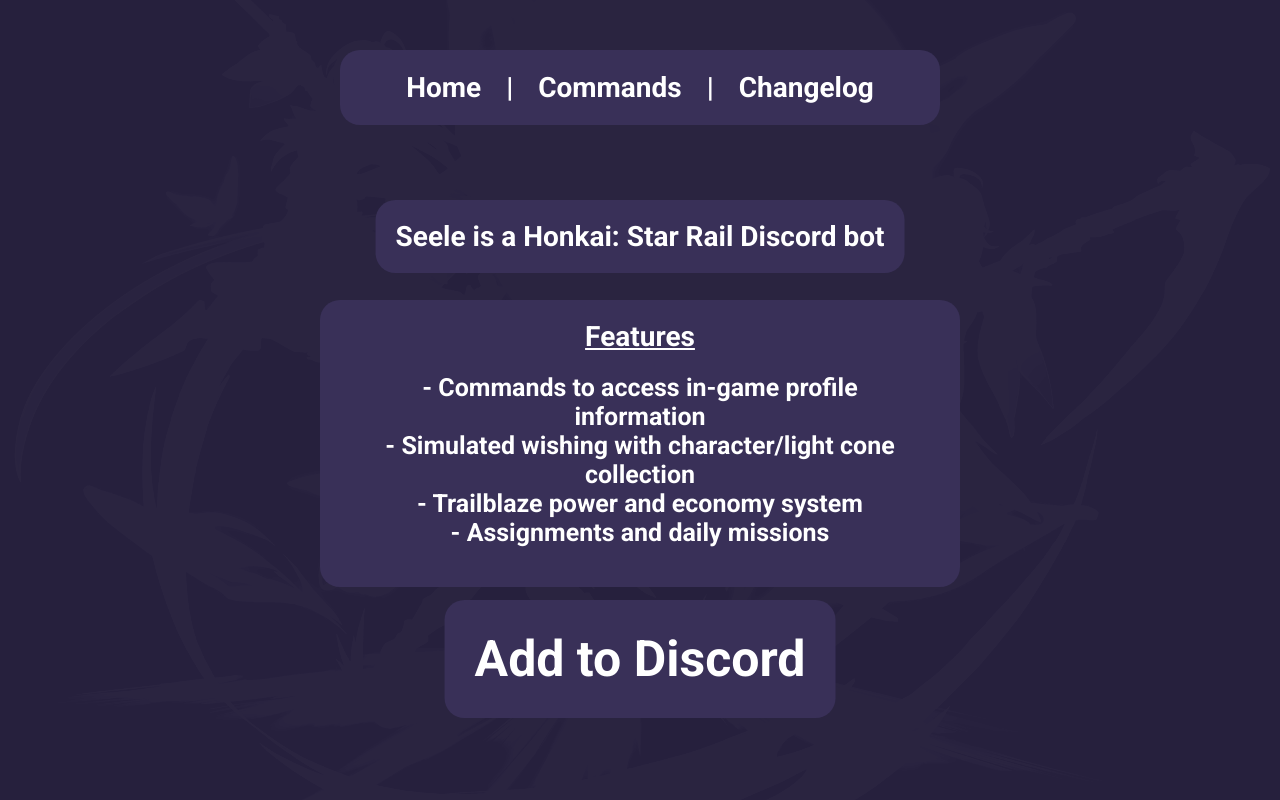
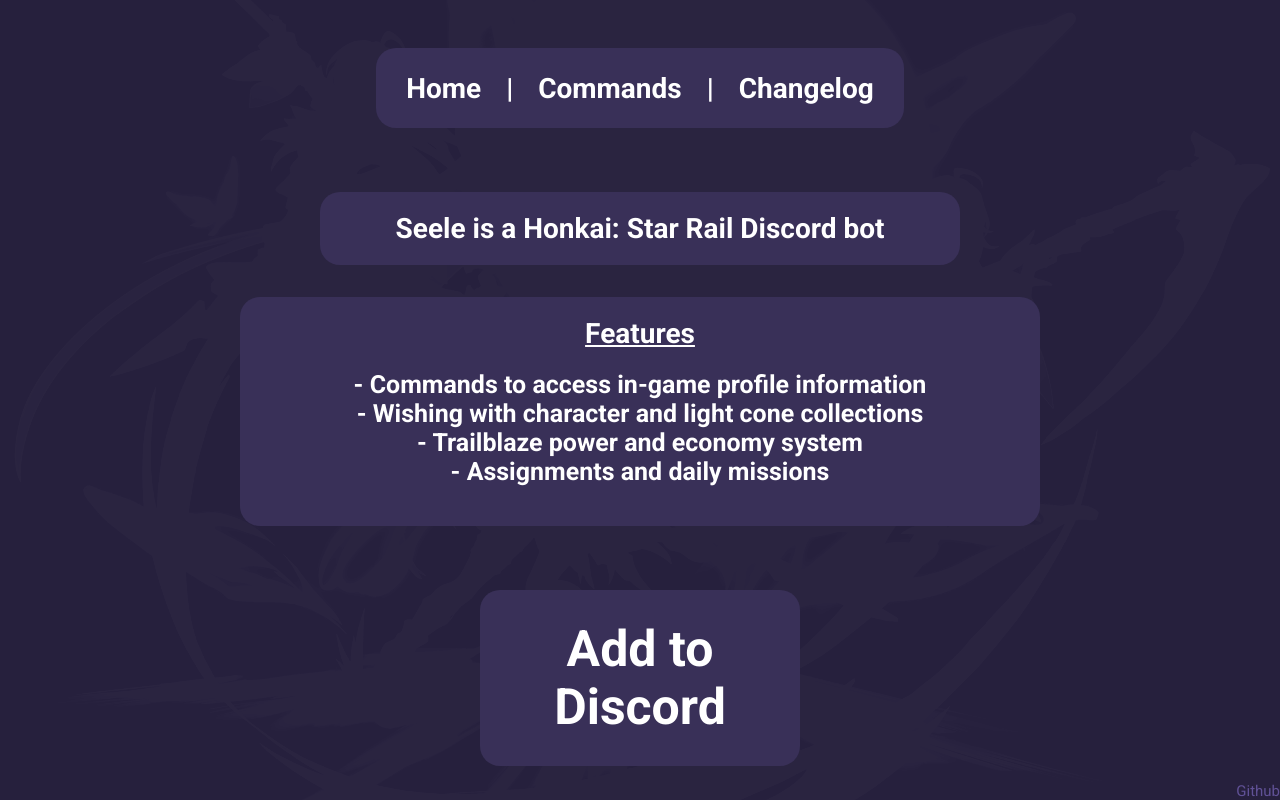
Before and after one commit to min-808/Seele-Website, a plain HTML site: page index.html in a window 1280 px wide. Drawn offline with Linux system fonts and the light colour scheme.

Commit message:
Changed to rem

```diff
--- a/index.html
+++ b/index.html
@@ -37,12 +37,16 @@
             <div id="desc_content">
                 <span id="title_features">Features</span>
                 <span id="caption">- Commands to access in-game profile information</span>
-                <span id="caption">- Simulated wishing with character/light cone collection</span>
+                <span id="caption">- Wishing with character and light cone collections</span>
                 <span id="caption">- Trailblaze power and economy system</span>
                 <span id="caption" class="last">- Assignments and daily missions</span>
             </div>
             <div id="invite_content">
                 <a href="https://www.example.com" id="invite_link"><div id="invite">Add to Discord</div></a>
+            </div>
+
+            <div id="github">
+                <a href="https://github.com/min-808/Seele" id="github_link" target="_blank">Github</span>
             </div>
         </div>
     </div>
--- a/script.js
+++ b/script.js
@@ -1,3 +1,3 @@
-function test() {
-    return "Hi"
-}
+$('#bg_img').mousemove(function(e){
+    $(this + ":after").css('background-position',''+e.pageX/10+'px '+e.pageY/10+'px');
+});
--- a/style.css
+++ b/style.css
@@ -32,13 +32,13 @@
     align-items: center;
     gap: 25px;
 
-    position: absolute;
-    top: 50px;
+    position: relative;
+    top: 3rem;
     left: 50%;
     transform: translate(-50%, 0);
     background-color: #393058;
-    height: 75px;
-    width: 600px;
+    height: 5rem;
+    width: 33rem;
     border-radius: 20px;
 }
 
@@ -46,49 +46,61 @@
     display: flex;
     text-align: center;
     flex-direction: column;
-    position: absolute;
-    top: 200px;
+    position: relative;
+    top: 7rem;
     left: 50%;
     transform: translate(-50%, 0);
     background-color: #393058;
     height: auto;
-    width: auto;
+    width: 40rem;
 
     border-radius: 20px;
+
+    transition: background-color 100ms linear;
 }
 
 #desc_content {
     display: flex;
     text-align: center;
     flex-direction: column;
-    position: absolute;
-    top: 300px;
+    position: relative;
+    top: 9rem;
     left: 50%;
     transform: translate(-50%, 0);
     background-color: #393058;
-    width: auto;
     height: auto;
+    width: 50rem;
 
     border-radius: 20px;
+
+    transition: background-color 100ms linear;
 }
 
 #invite_content {
     display: flex;
     text-align: center;
     flex-direction: column;
-    position: absolute;
-    top: 600px;
+    position: relative;
+    top: 13rem;
     left: 50%;
     transform: translate(-50%, 0);
     background-color: #393058;
-    width: auto;
     height: auto;
+    width: 20rem;
 
     border-radius: 20px;
+
+    transition: background-color 100ms linear;
 }
 
 #invite_link {
     margin: 30px;
+}
+
+#github {
+    position: fixed;
+    bottom: 0;
+    right: 0
 }
 
 #caption, #title, #title_features {
@@ -135,6 +147,13 @@
     cursor: pointer;
 }
 
+#github {
+    font-family: 'Roboto';
+    color: #605196;
+
+    font-size: 15px;
+}
+
 #commands:hover, #changelog:hover, #home:hover, #invite_link:hover {
     color:#8972e4
 }
@@ -143,3 +162,7 @@
     color: inherit;
     text-decoration: none;
 }
+
+#first_content:hover, #desc_content:hover {
+    background-color: #473c6b
+}
```
